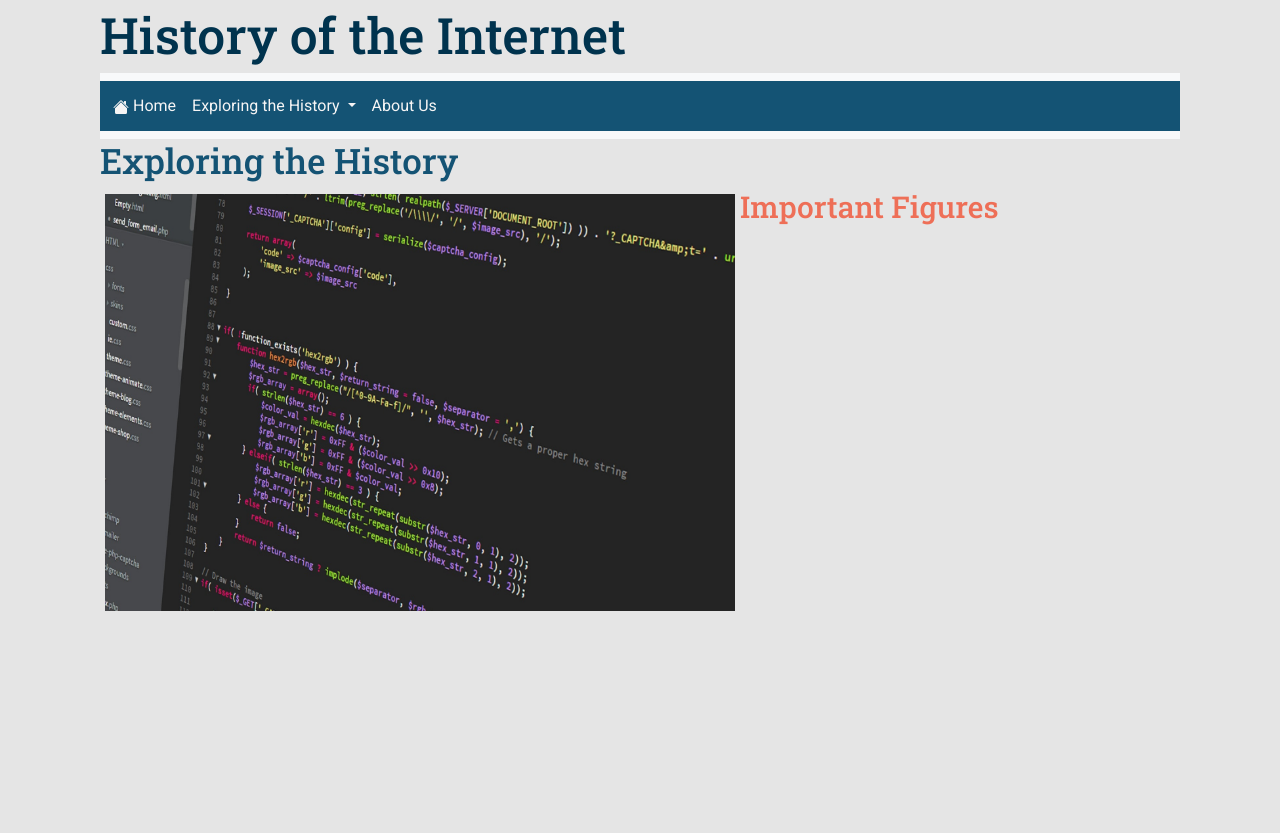
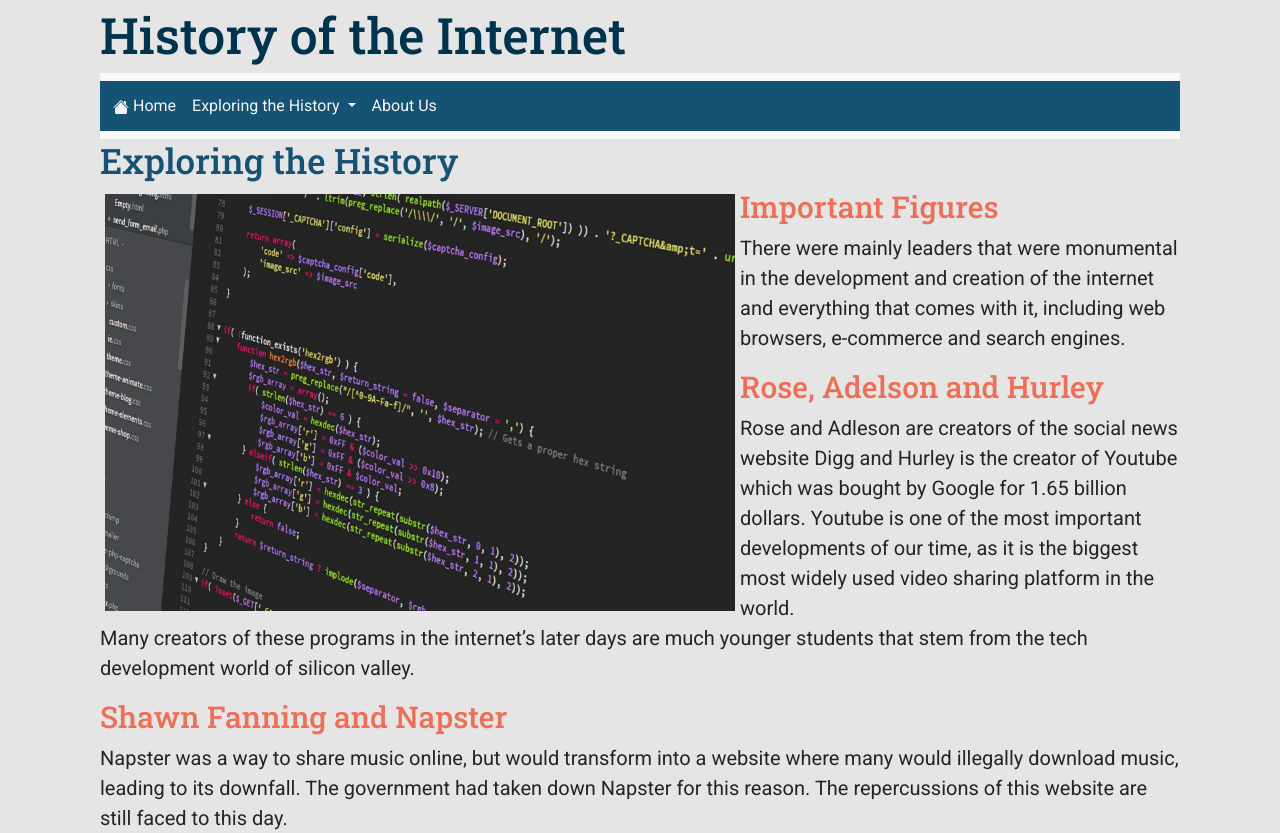
Before and after one commit to LeslieTepale/historyInternet-IS117sp21, a plain HTML site: page docs/people.html in a window 1280 px wide. Before the commit the page ends 800 px from the top, so only its background shows below. Drawn offline with nearby package versions, Linux system fonts and the light colour scheme.

Commit message:
Filled information on last info page

```diff
--- a/docs/people.html
+++ b/docs/people.html
@@ -54,7 +54,13 @@
 <h2>Exploring the History</h2>
     <img style="padding: 5px; width: 640px; height: 427px;" src="images/codescreen.jpg" align="left" />
     <h3>Important Figures</h3>
-    <p></p>
+    <p>There were mainly leaders that were monumental in the development and creation of the internet and everything that comes with it, including web browsers, e-commerce and search engines. </p>
+    <h3>Rose, Adelson and Hurley</h3>
+    <p>Rose and Adleson are creators of the social news website Digg and Hurley is the creator of Youtube which was bought by Google for 1.65 billion dollars. Youtube is one of the most important developments of our time, as it is the biggest most widely used video sharing platform in the world.<br>
+        Many creators of these programs in the internet’s later days are much younger students that stem from the tech development world of silicon valley.
+    </p>
+    <h3>Shawn Fanning and Napster</h3>
+    <p>Napster was a way to share music online, but would transform into a website where many would illegally download music, leading to its downfall. The government had taken down Napster for this reason. The repercussions of this website are still faced to this day. </p>
 <script src="https://cdn.jsdelivr.net/npm/bootstrap@5.0.0-beta2/dist/js/bootstrap.bundle.min.js" integrity="sha384-b5kHyXgcpbZJO/tY9Ul7kGkf1S0CWuKcCD38l8YkeH8z8QjE0GmW1gYU5S9FOnJ0" crossorigin="anonymous"></script>
 
 </body>
```
